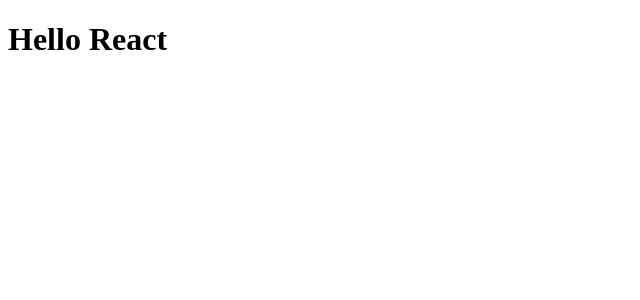
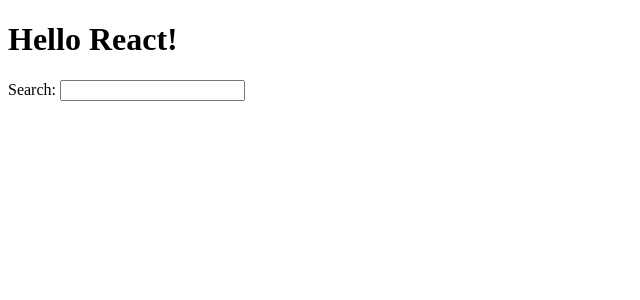
Before and after one commit to NerdyOgre254/glowing-octo-chainsaw, a React (Vite) app in the folder reactlearn/: page / in a window 1280 px wide. Shown: the top 300 px of the page, without its empty margins (0-640 px from the left). Built offline with nearby package versions, Linux system fonts and the light colour scheme.

Commit message:
Input and Label tutorial

```diff
--- a/reactlearn/src/App.jsx
+++ b/reactlearn/src/App.jsx
@@ -3,9 +3,12 @@
 
 function App() {
   // you can do calculations and stuff here
+  const title = "React!";
   return (
     <div>
-      <h1>Hello React</h1>
+      <h1>Hello {title}</h1>
+      <label htmlFor="search">Search: </label>
+      <input id="search" type="text" />
     </div>
   );
 }
```
